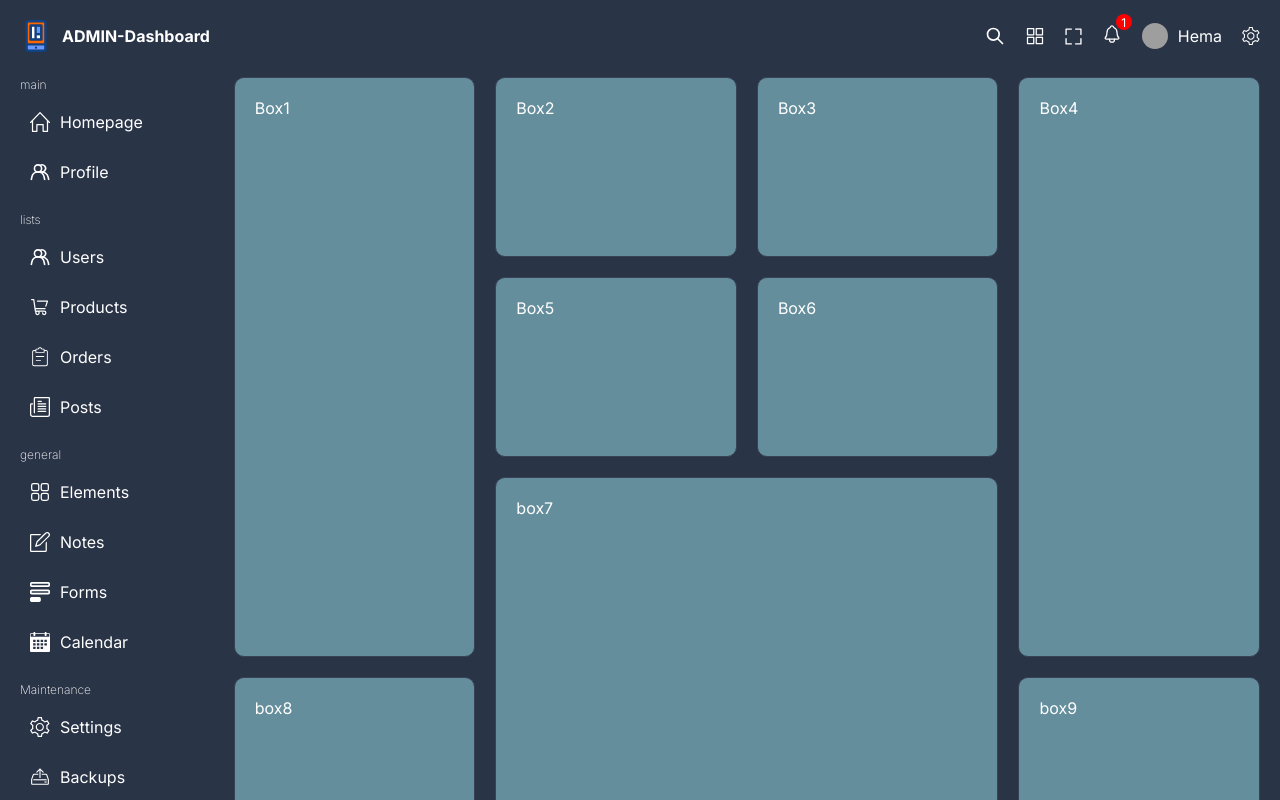
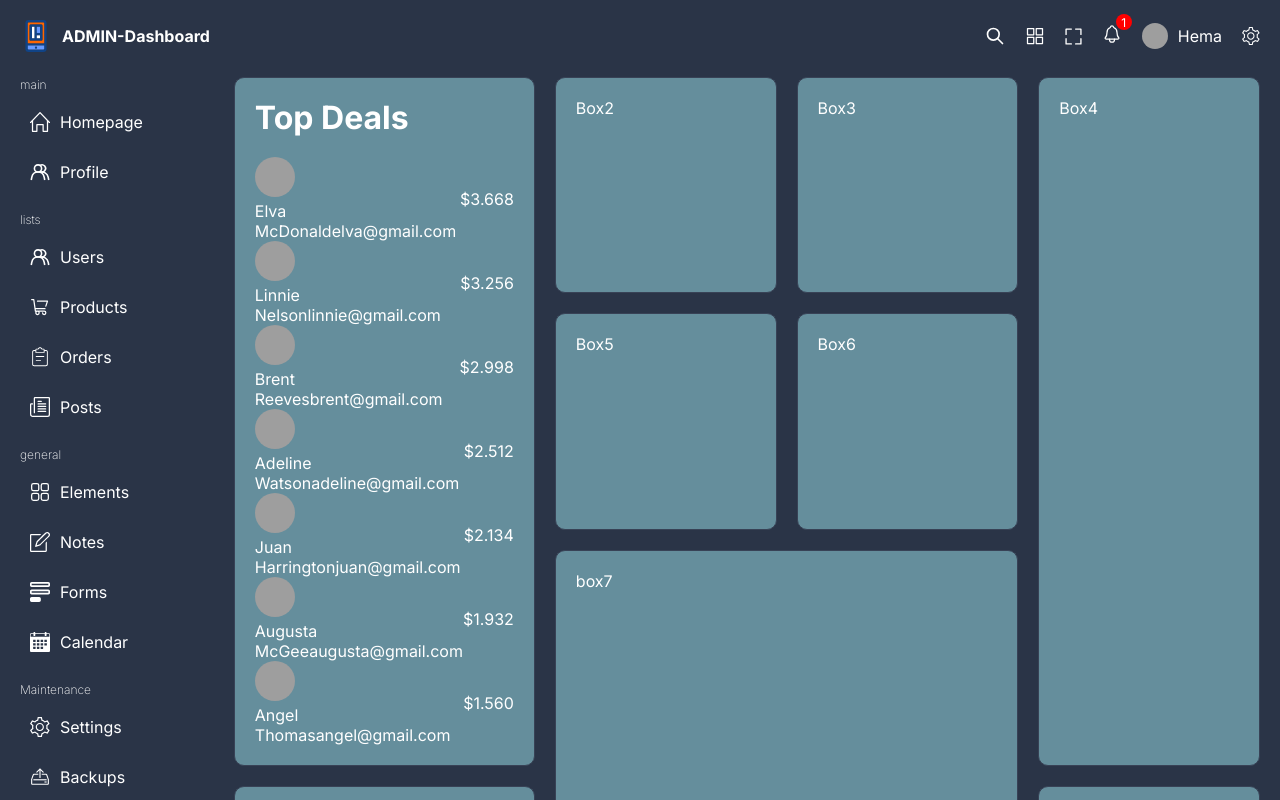
Before and after one commit to Mohamed-Hema/react-admin-dashboard, a React (Vite) app: page / in a window 1280 px wide. Shown: the top 800 px of the page. Built offline with nearby package versions, Linux system fonts and the light colour scheme; grey boxes are pictures that could not be loaded.

Commit message:
creating top Deals Box

```diff
--- /dev/null
+++ b/src/components/topBox/TopBox.tsx
@@ -0,0 +1,26 @@
+import "./topBox.scss";
+import { topDealUsers } from "../../data";
+
+const TopBox = () => {
+  return (
+    <div className="topBox">
+      <h1>Top Deals</h1>
+      <div className="list">
+        {topDealUsers.map((user) => (
+          <div className="listItem" key={user.id}>
+            <div className="user">
+              <img src={user.img} alt="user image" />
+              <div className="userTexts">
+                <span className="username">{user.username}</span>
+                <span className="email">{user.email}</span>
+              </div>
+            </div>
+            <span className="amount">${user.amount}</span>
+          </div>
+        ))}
+      </div>
+    </div>
+  );
+};
+
+export default TopBox;
--- /dev/null
+++ b/src/components/topBox/topBox.scss
@@ -0,0 +1,29 @@
+.topBox {
+  h1 {
+    margin-bottom: 20px;
+  }
+  .list {
+    .listItem {
+      display: flex;
+      align-items: center;
+      .user {
+        img {
+          width: 40px;
+          height: 40px;
+          border-radius: 50%;
+          object-fit: cover;
+        }
+
+        .userTexts {
+          .username {
+          }
+          .email {
+          }
+        }
+      }
+
+      .amount {
+      }
+    }
+  }
+}
--- a/src/pages/home/Home.tsx
+++ b/src/pages/home/Home.tsx
@@ -1,8 +1,11 @@
+import TopBox from "../../components/topBox/TopBox";
 import "./home.scss";
 const Home = () => {
   return (
     <div className="home">
-      <div className="box box1">Box1</div>
+      <div className="box box1">
+        <TopBox />
+      </div>
       <div className="box box2">Box2</div>
       <div className="box box3">Box3</div>
       <div className="box box4">Box4</div>
```
